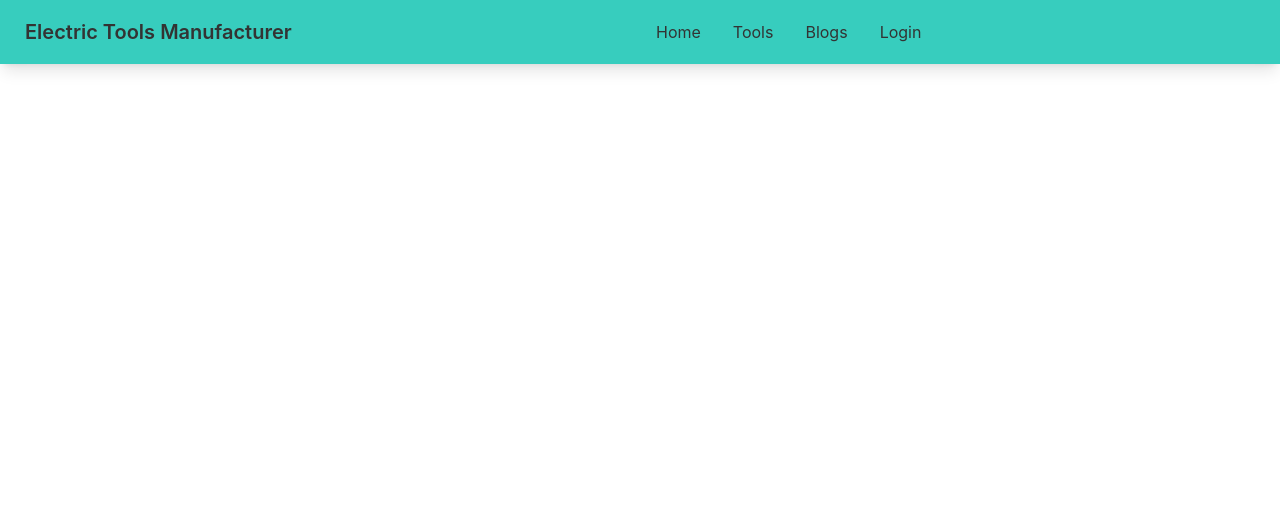
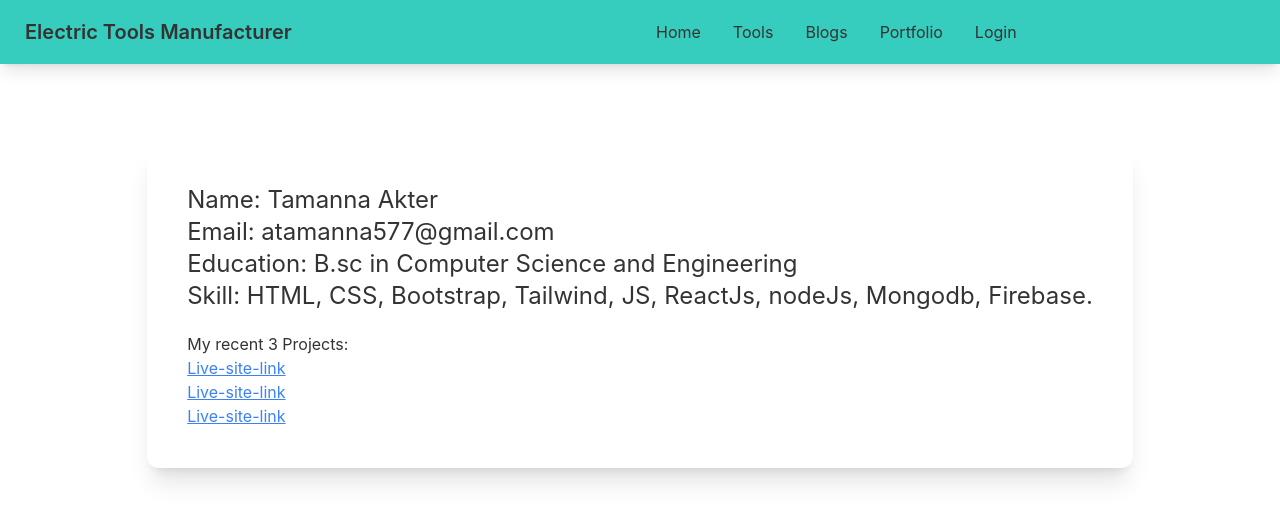
Before and after one commit to Tamanna-akter/electric-tools-manufacture, a React (Create React App) app: page /portfolio in a window 1280 px wide. Shown: the top 522 px of the page. Built offline with nearby package versions, Linux system fonts and the light colour scheme; no server answers.

Commit message:
portfolio added

```diff
--- a/src/App.js
+++ b/src/App.js
@@ -4,6 +4,7 @@ import { Route, Routes } from "react-router-dom";
 import Home from "./Pages/Home/Home";
 import Tools from './Pages/Home/Tools';
 import Blogs from './Pages/Blogs/Blogs';
+import Portfolio from './Pages/Portfolio/Portfolio';
 
 function App() {
   return (
@@ -14,6 +15,7 @@ function App() {
         <Route path="home" element={<Home></Home>}></Route>
         <Route path="tools" element={<Tools></Tools>}></Route>
         <Route path="blogs" element={<Blogs></Blogs>}></Route>
+        <Route path="portfolio" element={<Portfolio></Portfolio>}></Route>
 
 {/* <Route
   path="tools/:toolsId"
--- /dev/null
+++ b/src/Pages/Portfolio/Portfolio.js
@@ -0,0 +1,44 @@
+import React from 'react';
+
+const Portfolio = () => {
+    return (
+        <div className=" flex justify-center ">
+        <div className=" min-h-screen lg:mt-20">
+          <div className=" p-3 lg:p-10  lg:w-fit w-screen bg-base-100 shadow-xl rounded-xl">
+            <div className="flex">
+              <div className=" flex-1">
+                <h2 className=" lg:text-2xl">Name: Tamanna Akter </h2>
+                <h2 className=" lg:text-2xl">Email: atamanna577@gmail.com</h2>
+                <h2 className=" lg:text-2xl">Education: B.sc in Computer Science and Engineering</h2>
+                <h2 className=" lg:text-2xl">Skill: HTML, CSS, Bootstrap, Tailwind, JS, ReactJs, nodeJs, Mongodb, Firebase.</h2>
+              </div>
+            </div>
+            <div className="mt-5">
+
+              <p>My recent 3 Projects:</p>
+              <a
+                className=" text-blue-500 underline block "
+                href={`https://e-tutor-dbd3e.web.app/`}
+              >
+              Live-site-link
+              </a>
+              <a
+                className=" text-blue-500 underline block "
+                href={`https://smartphones-warehouse.web.app/`}
+              >
+                Live-site-link
+              </a>
+              <a
+                className=" text-blue-500 underline block "
+                href={`https://react-router-assignment-a6f5b.netlify.app/`}
+              >
+                Live-site-link
+              </a>
+            </div>
+          </div>
+        </div>
+      </div>
+    );
+};
+
+export default Portfolio;
--- a/src/Pages/Shared/Navbar.js
+++ b/src/Pages/Shared/Navbar.js
@@ -18,12 +18,16 @@ const Navbar = () => {
       <li>
         <Link to="/blogs">Blogs</Link>
       </li>
+      <li>
+        <Link to="/portfolio">Portfolio</Link>
+      </li>
 
-      {user && (
+
+      {user &&
         <li>
           <Link to="/dashboard">Dashboard</Link>
         </li>
-      )}
+      }
       <li>{user ? <SignOut></SignOut> : <Link to="/login">Login</Link>}</li>
     </>
   );
```
